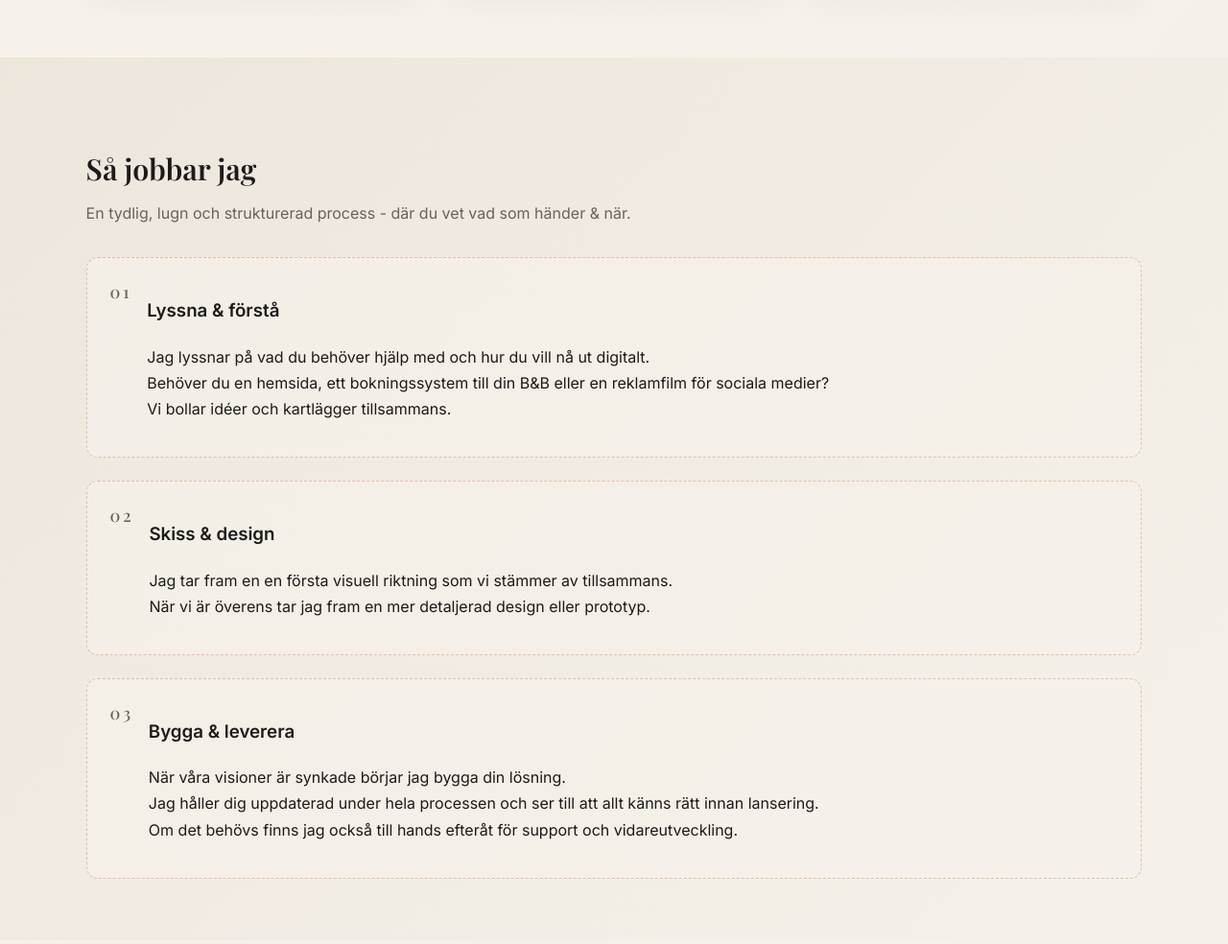
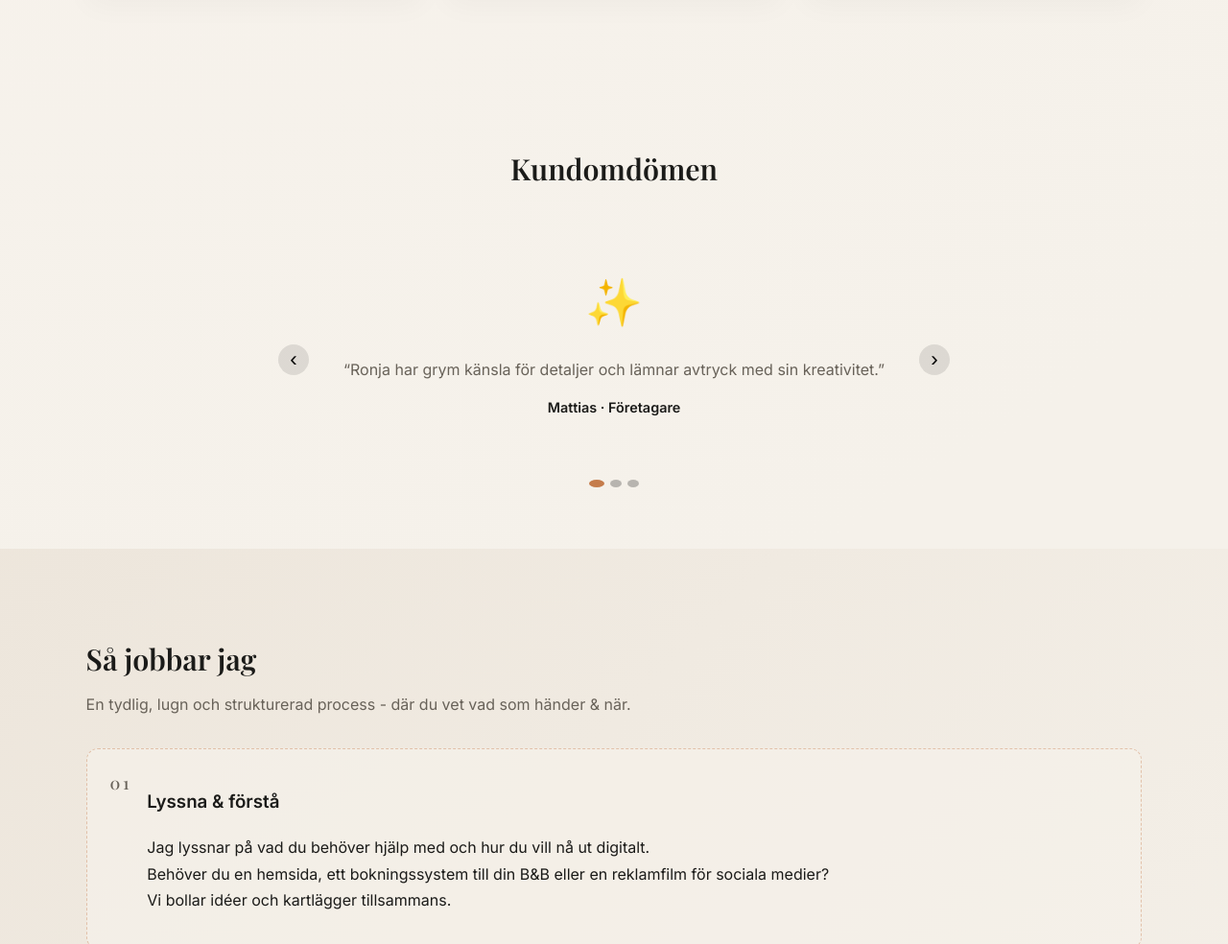
Before and after one commit to Fagerdahl/web-and-wonder, a plain HTML site: page index.html in a window 1280 px wide. Shown: the part 1146-2130 px from the top of the page at 96% size. Drawn offline with nearby package versions, Linux system fonts and the light colour scheme.

Commit message:
Feat: Add reviews and responsitivity

```diff
--- a/index.html
+++ b/index.html
@@ -18,7 +18,6 @@
       href="https://fonts.googleapis.com/css2?family=Playfair+Display:wght@500;600&family=Inter:wght@300;400;500;600&display=swap"
       rel="stylesheet"
     />
-
     <link rel="stylesheet" href="./style.css" />
     <script defer src="./main.js"></script>
     </head>
@@ -26,8 +25,7 @@
     <body>
       <header class="site-header">
         <div class="brand">
-        <img src="logga.png" alt="Web & Wonder logotyp" class="logo" />
-        <span class="brand-name">Web & Wonder</span>
+          <a href="#" class="brand-name" style="color: black; font-size: 1.5rem; text-decoration: none;">Web & Wonder</a>
         </div>
 
         <nav class="main-nav">
@@ -105,6 +103,48 @@
         </div>
       </section>
 
+      <section class="section section-testimonials">
+  <header class="section-header">
+    <h2>Kundomdömen</h2>
+  </header>
+
+  <div class="testimonial-carousel">
+
+    <div class="testimonial-track">
+
+      <article class="testimonial-slide active">
+        <div class="t-avatar">✨</div>
+        <p class="t-quote">“Ronja har grym känsla för detaljer och lämnar avtryck med sin kreativitet.”</p>
+        <p class="t-name">Mattias · Företagare</p>
+      </article>
+
+      <article class="testimonial-slide">
+        <div class="t-avatar">✨</div>
+        <p class="t-quote">“Reklamfilmen stack ut i flödet och gav oss mycket mer engagemang än tidigare.”</p>
+        <p class="t-name">Ann-Sofi · Företagare</p>
+      </article>
+
+      <article class="testimonial-slide">
+        <div class="t-avatar">✨</div>
+        <p class="t-quote">“Den tungaste - Osv+ !”</p>
+        <p class="t-name">Pasi · Privatperson</p>
+      </article>
+
+    </div>
+
+    <button class="t-btn prev">‹</button>
+    <button class="t-btn next">›</button>
+
+    <div class="t-dots">
+      <button class="t-dot active" data-index="0"></button>
+      <button class="t-dot" data-index="1"></button>
+      <button class="t-dot" data-index="2"></button>
+    </div>
+
+  </div>
+</section>
+
+
       <section id="process" class="section section-alt">
         <header class="section-header">
           <h2>Så jobbar jag</h2>
@@ -165,14 +205,14 @@
               Jag arbetar i skärningspunkten mellan <strong>teknik, design & berättande.</strong> <br>
 <br>För mig handlar digitala upplevelser inte bara om kod och funktion - utan om känsla, flöde och mänsklig närvaro.
               Tekniska lösningar som är lika genomtänkta under ytan som de är starka visuellt - är min melodi. <br><br>
-            <strong>Min förmåga att fånga genuina ögonblick och omvandla dem till visuella berättelser som berör- är min styrka. </strong>
+            <strong>Förmågan att fånga genuina ögonblick och omvandla dem till visuella berättelser som berör, är mitt signum. </strong>
 
               </p>
           </div>
           <div class="about-meta">
             <div>
               <span class="meta-label">Styrkor</span>
-              <span class="meta-value">Strukturerad, Helhetsupplevelse & Empatisk</span>
+              <span class="meta-value">Helhetsupplevelse & Detaljkänsla</span>
             </div>
             <div>
               <span class="meta-label">Teknisk stack</span>
--- a/main.js
+++ b/main.js
@@ -0,0 +1,41 @@
+const testimonialTrack = document.querySelector(".testimonial-track");
+const testimonialSlides = document.querySelectorAll(".testimonial-slide");
+const prevButton = document.querySelector(".t-btn.prev");
+const nextButton = document.querySelector(".t-btn.next");
+const dots = document.querySelectorAll(".t-dot");
+
+let currentIndex = 0;
+
+const updateTestimonials = () => {
+  testimonialTrack.style.transform = `translateX(-${currentIndex * 100}%)`;
+
+  testimonialSlides.forEach((slide, index) => {
+    slide.classList.toggle("active", index === currentIndex);
+  });
+
+  dots.forEach((dot, index) => {
+    dot.classList.toggle("active", index === currentIndex);
+  });
+};
+
+const goToNext = () => {
+  currentIndex = (currentIndex + 1) % testimonialSlides.length;
+  updateTestimonials();
+};
+
+const goToPrev = () => {
+  currentIndex = (currentIndex - 1 + testimonialSlides.length) % testimonialSlides.length;
+  updateTestimonials();
+};
+
+nextButton?.addEventListener("click", goToNext);
+prevButton?.addEventListener("click", goToPrev);
+
+dots.forEach((dot, index) => {
+  dot.addEventListener("click", () => {
+    currentIndex = index;
+    updateTestimonials();
+  });
+});
+
+updateTestimonials();
--- a/style.css
+++ b/style.css
@@ -348,6 +348,110 @@ body {
   color: var(--muted);
 }
 
+/*-------------------------
+  TESTIMONIAL CAROUSEL
+-------------------------*/
+.section-testimonials {
+  padding: 4rem 0;
+  display: flex;
+  flex-direction: column;
+  align-items: center;
+  text-align: center;
+}
+
+.testimonial-carousel {
+  max-width: 700px;
+  width: 100%;
+}
+
+.testimonial-carousel {
+  max-width: 700px;
+  margin: 0 auto;
+  position: relative;
+  overflow: hidden;
+}
+
+.testimonial-track {
+  display: flex;
+  transition: transform 0.5s ease;
+}
+
+.testimonial-slide {
+  min-width: 100%;
+  text-align: center;
+  padding: 2rem 1rem;
+  opacity: 0;
+  transform: translateY(10px);
+  transition: opacity 0.3s ease, transform 0.3s ease;
+}
+
+.testimonial-slide.active {
+  opacity: 1;
+  transform: translateY(0);
+}
+
+.t-avatar {
+  font-size: 3rem;
+  margin-bottom: 1rem;
+}
+
+.t-quote {
+  font-size: 1rem;
+  color: var(--muted);
+  margin-bottom: 0.5rem;
+}
+
+.t-name {
+  font-size: 0.9rem;
+  font-weight: 600;
+  color: var(--text);
+}
+
+/* Buttons */
+.t-btn {
+  position: absolute;
+  top: 50%;
+  transform: translateY(-50%);
+  border: none;
+  background: rgba(0,0,0,0.1);
+  width: 32px;
+  height: 32px;
+  border-radius: 50%;
+  cursor: pointer;
+  font-size: 1.4rem;
+  line-height: 1;
+  display: flex;
+  align-items: center;
+  justify-content: center;
+}
+
+.t-btn.prev { left: 0; }
+.t-btn.next { right: 0; }
+
+/* Dots */
+.t-dots {
+  display: flex;
+  gap: 0.4rem;
+  justify-content: center;
+  margin-top: 1rem;
+}
+
+.t-dot {
+  width: 8px;
+  height: 8px;
+  border-radius: 50%;
+  border: none;
+  background: rgba(0,0,0,0.25);
+  cursor: pointer;
+}
+
+.t-dot.active {
+  width: 16px;
+  background: var(--accent);
+}
+
+
+
 /* RESPONSIVITET */
 
 @media (max-width: 900px) {
```
Lines whose indentation alone changed are shown as unchanged.
